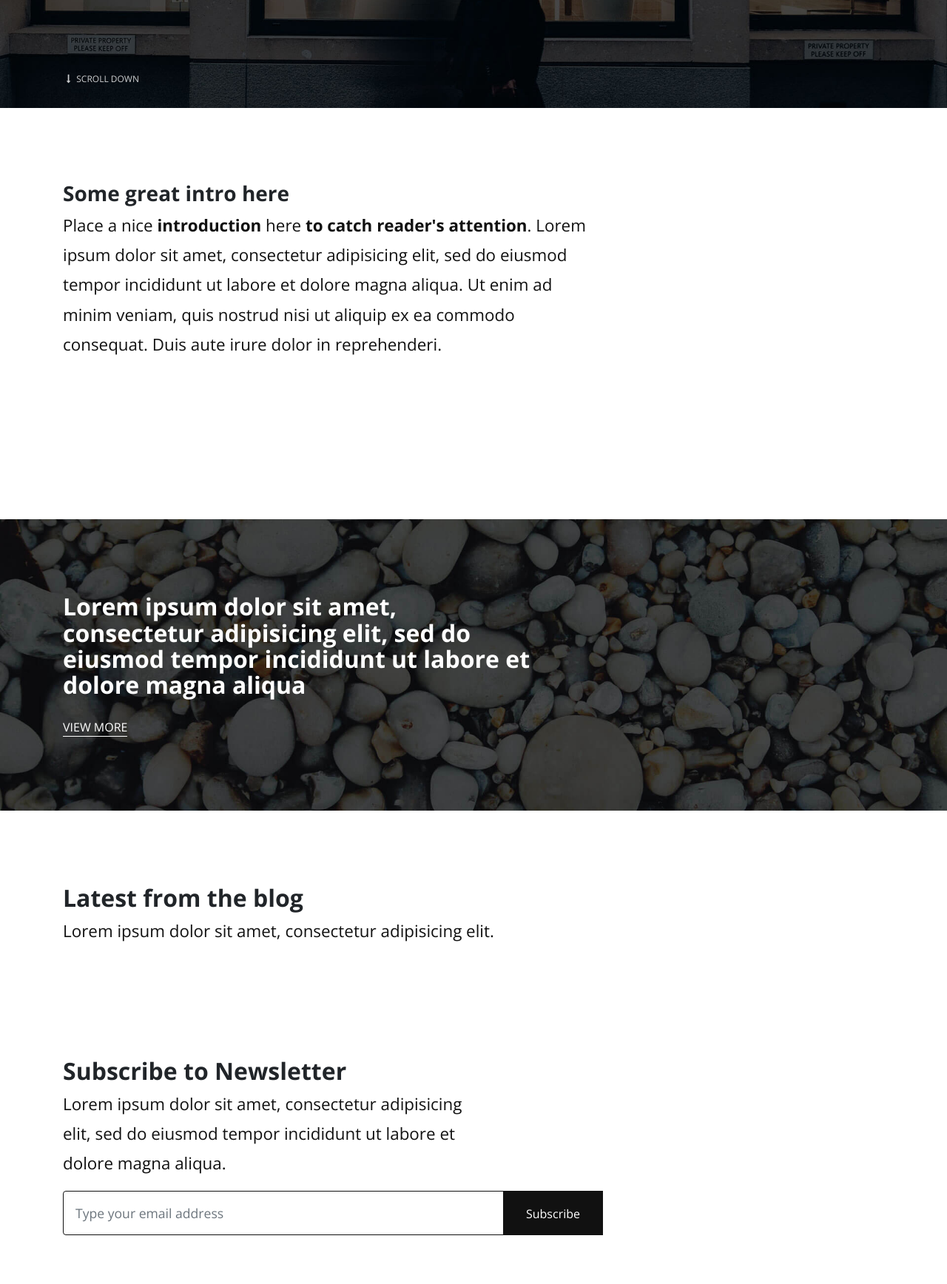
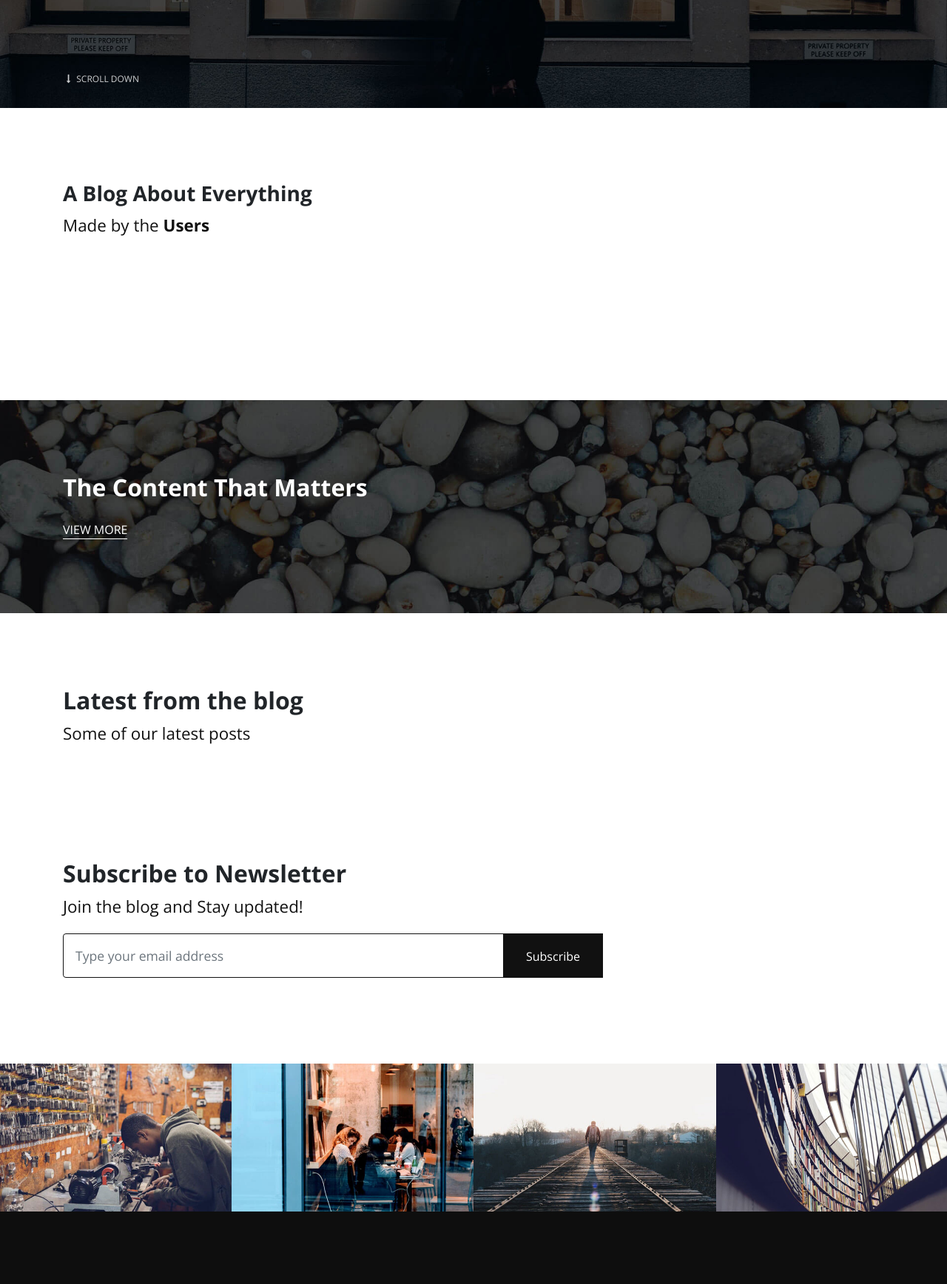
Before and after one commit to Yari-Carelli/Django-Blog, a Django app: page / in a window 1280 px wide. Shown: the part 436-2172 px from the top of the page at 74% size. Run offline with Django 3.2, Linux system fonts and the light colour scheme; data that the repository does not hold is empty; some libraries are stand-ins or nearby versions.

Commit message:
uedit blog content

```diff
--- a/templates/index.html
+++ b/templates/index.html
@@ -18,8 +18,8 @@
       <div class="container">
         <div class="row">
           <div class="col-lg-8">
-            <h2 class="h3">Some great intro here</h2>
-            <p class="text-big">Place a nice <strong>introduction</strong> here <strong>to catch reader's attention</strong>. Lorem ipsum dolor sit amet, consectetur adipisicing elit, sed do eiusmod tempor incididunt ut labore et dolore magna aliqua. Ut enim ad minim veniam, quis nostrud nisi ut aliquip ex ea commodo consequat. Duis aute irure dolor in reprehenderi.</p>
+            <h2 class="h3">A Blog About Everything</h2>
+            <p class="text-big">Made by the <strong>Users</strong></p>
           </div>
         </div>
       </div>
@@ -67,7 +67,7 @@
       <div class="container">
         <div class="row">
           <div class="col-md-7">
-            <h2>Lorem ipsum dolor sit amet, consectetur adipisicing elit, sed do eiusmod tempor incididunt ut labore et dolore magna aliqua</h2><a href="#!" class="hero-link">View More</a>
+            <h2>The Content That Matters</h2><a href="#!" class="hero-link">View More</a>
           </div>
         </div>
       </div>
@@ -77,7 +77,7 @@
       <div class="container">
         <header>
           <h2>Latest from the blog</h2>
-          <p class="text-big">Lorem ipsum dolor sit amet, consectetur adipisicing elit.</p>
+          <p class="text-big">Some of our latest posts</p>
         </header>
         <div class="row">
           {% for obj in latest %}
@@ -106,7 +106,7 @@
         <div class="row">
           <div class="col-md-6">
             <h2>Subscribe to Newsletter</h2>
-            <p class="text-big">Lorem ipsum dolor sit amet, consectetur adipisicing elit, sed do eiusmod tempor incididunt ut labore et dolore magna aliqua.</p>
+            <p class="text-big">Join the blog and Stay updated!</p>
           </div>
           <div class="col-md-8">
             <div class="form-holder">
```
Also changed, not shown: README.md.
